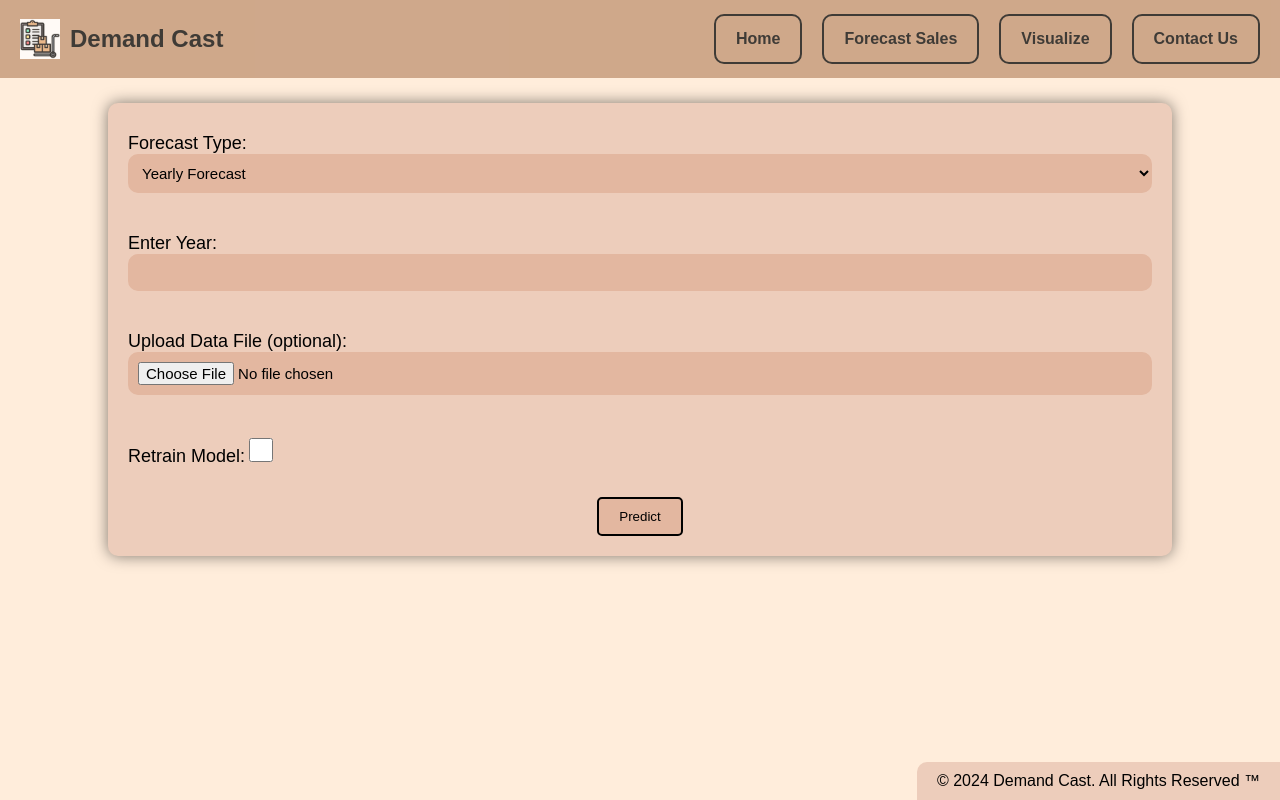
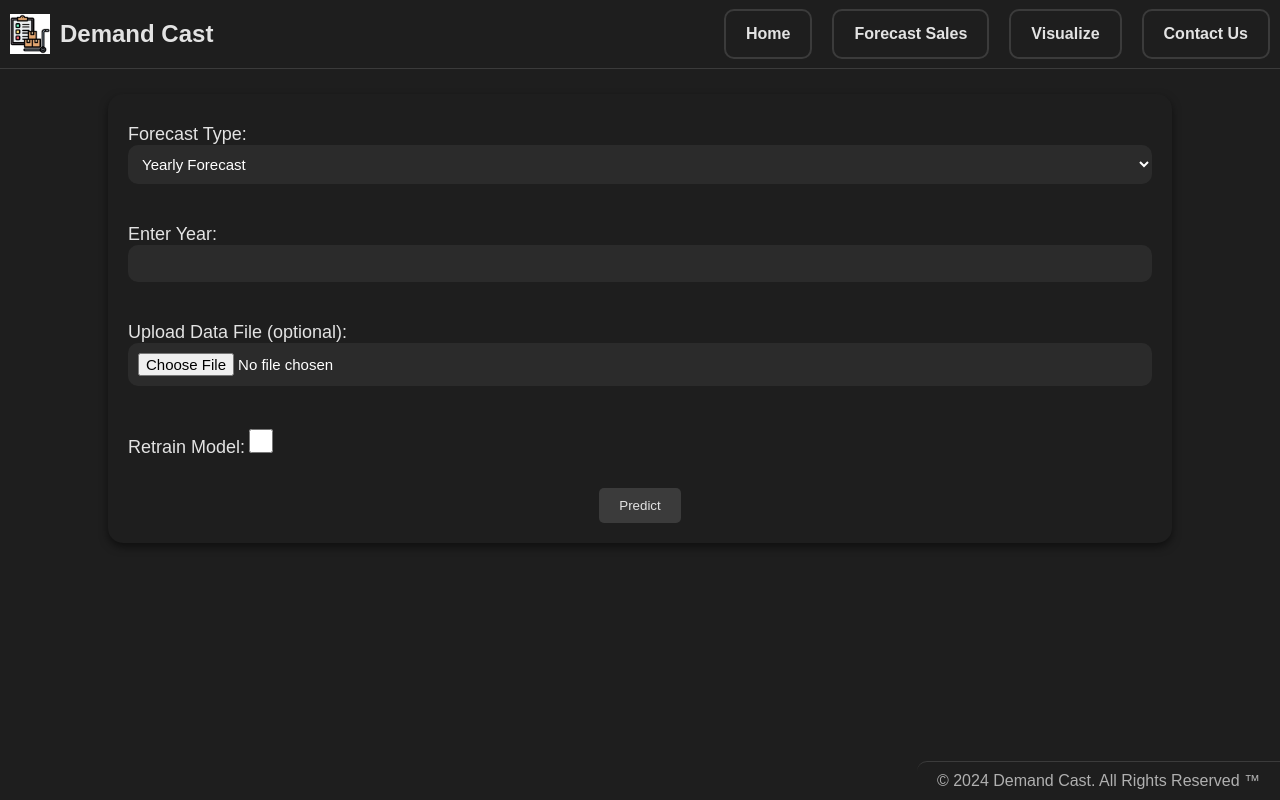
Before and after one commit to Inventory-Management05/Demand_Forecasting, a React (Vite) app in the folder frontend/: page /forecast-sales in a window 1280 px wide. Built offline with nearby package versions, Linux system fonts and the light colour scheme.

Commit message:
Visual Updation to the Code

```diff
--- a/frontend/package.json
+++ b/frontend/package.json
@@ -11,6 +11,7 @@
   },
   "dependencies": {
     "axios": "^1.7.2",
+    "lucide-react": "^0.441.0",
     "powerbi-client": "^2.23.1",
     "powerbi-client-react": "^1.4.0",
     "react": "^18.3.1",
--- a/frontend/src/App.css
+++ b/frontend/src/App.css
@@ -2,17 +2,17 @@
 body {
   margin: 0;
   font-family: Arial, sans-serif;
-  /* background-image: url('./assets/homeImage2.jpg'); Replace with your image path */
   background-size: cover;
   background-repeat: no-repeat;
   background-attachment: fixed;
-  background-color:#FFEDDB; /* Background color with 50% opacity */
+  background-color: #1E1E1E; /* Dark background color */
+  color: #E3E3E3; /* Light text color */
 }
 
 body::before {
   width: 100%;
   height: 100%;
-  background-color: rgba(255, 255, 255, 0.6); /* White overlay with 75% opacity */
+  background-color: rgba(0, 0, 0, 0.6); /* Dark overlay */
   z-index: -1;
 }
 
@@ -21,10 +21,11 @@ body::before {
   display: flex;
   justify-content: space-between;
   align-items: center;
-  background-color: #BF9270;
-  padding: 5px 20px;
+  background-color: #1E1E1E; /* Dark background color */
+  color: #E3E3E3; /* Light text color */
+  padding: 0 10px 0 10px ;
   position: relative;
-  opacity: 0.75;
+  border-bottom: 1px solid #3B3B3B; /* Border to separate from content */
 }
 
 .navbar-left {
@@ -38,7 +39,7 @@ body::before {
 }
 
 .company-name {
-  color: black;
+  color: #E3E3E3; /* Light text color */
   position: relative;
   font-size: 24px;
   font-weight: bold;
@@ -50,9 +51,9 @@ body::before {
 }
 
 .navbar-links a {
-  color: black;
+  color: #E3E3E3; /* Light text color */
   text-decoration: none;
-  border: 2px solid #000000;
+  border: 2px solid #3B3B3B; /* Dark border color */
   border-radius: 10px;
   padding: 14px 20px;
   text-align: center;
@@ -60,12 +61,12 @@ body::before {
 }
 
 .navbar-links a:hover {
-  background-color: #FFEDDB;
+  background-color: #3B3B3B; /* Darker background color on hover */
   border-radius: 4px;
 }
 
 .navbar-links a:active {
-  background-color: #1a1a1a;
+  background-color: #555555; /* Slightly lighter dark color on active */
   border-radius: 4px;
 }
 
@@ -73,7 +74,7 @@ body::before {
 .hamburger {
   display: none;
   font-size: 30px;
-  color: black;
+  color: #E3E3E3; /* Light text color */
   cursor: pointer;
 }
 
@@ -86,7 +87,7 @@ body::before {
     position: absolute;
     top: 60px;
     left: 0;
-    background-color: #333;
+    background-color: #1E1E1E; /* Dark background color */
     padding: 0;
   }
 
@@ -104,13 +105,23 @@ body::before {
   position: fixed;
   bottom: 0;
   right: 0;
-  background-color: #EDCDBB; /* Semi-transparent black background */
-  color: black;
+  background-color: #1E1E1E; /* Dark background color */
+  color: #B0B0B0; /* Light gray text color */
   padding: 10px 20px;
   border-top-left-radius: 10px;
   z-index: 1; /* Ensure it appears above the overlay */
+  border-top: 1px solid #3B3B3B; /* Dark border color */
 }
 
 .footer p {
   margin: 0;
 }
+
+.footer a {
+  color: #B0B0B0; /* Light gray text color */
+  text-decoration: none;
+}
+
+.footer a:hover {
+  color: #E3E3E3; /* Lighter color on hover */
+}
--- a/frontend/src/App.jsx
+++ b/frontend/src/App.jsx
@@ -15,7 +15,7 @@ const App = () => {
 
   return (
     <Router>
-      <div>
+      <div className="app-container">
         <nav className="navbar">
           <div className="navbar-left">
             <img src="/logo1.jpg" alt="Company Logo" className="logo" />
@@ -31,12 +31,14 @@ const App = () => {
             <Link to="/contact" onClick={toggleNav}>Contact Us</Link>
           </div>
         </nav>
+        <main className="main-content">
           <Routes>
             <Route path="/" element={<Home />} />
             <Route path="/contact" element={<Contact />} />
             <Route path="/services" element={<Services />} />
             <Route path="/forecast-sales" element={<ForecastSales />} />
           </Routes>
+        </main>
         <footer className="footer">
           <p>&copy; 2024 Demand Cast. All Rights Reserved ™</p>
         </footer>
--- a/frontend/src/pages/Contact.css
+++ b/frontend/src/pages/Contact.css
@@ -4,50 +4,51 @@
     align-items: center;
     gap: 20px;
     padding: 20px;
+    background-color: #1E1E1E; /* Dark background */
 }
 
 .contact-section {
     width: 80%;
-    background-color: #EDCDBB; /* Light blue with 50% opacity */
+    background-color: #2B2B2B; /* Darker section background */
     padding: 20px;
-    border-radius: 10px;
+    border-radius: 15px;
     margin-bottom: 20px;
 }
 
 .contact-text {
-    color: black;
+    color: #FFFFFF;
     text-align: center;
 }
 
 .team-members {
-
     display: flex;
     justify-content: space-around;
     gap: 20px;
-    flex-wrap: wrap; /* Ensure proper wrapping on smaller screens */
+    flex-wrap: wrap;
 }
 
 .team-member {
-    background-color: #E3B7A0;
-    width: 30%; /* Make each card take 30% of the width */
-    padding: 10px;
+    background-color: #3B3B3B; /* Darker card background */
+    width: 30%;
+    padding: 15px;
     border-radius: 10px;
     margin: 10px 0;
     text-align: center;
+    box-shadow: 0 4px 8px rgba(0, 0, 0, 0.5);
 }
 
 .team-member h3 {
-    color: black; /* Similar background color to cards */
+    color: #E3E3E3; /* Light text color for headings */
     margin-bottom: 5px;
 }
 
 .team-member p {
-    color: black;
+    color: #B0B0B0; /* Slightly lighter text color */
     margin: 2px 0;
 }
 
 .team-member p strong {
-    color: black; /* Emphasize strong text */
+    color: #FFFFFF; /* Emphasize strong text */
 }
 
 @media (max-width: 1200px) {
@@ -56,7 +57,7 @@
     }
 
     .team-member {
-        width: 45%; /* Make each card take 45% of the width on medium screens */
+        width: 45%;
     }
 }
 
@@ -67,7 +68,7 @@
     }
 
     .team-member {
-        width: 100%; /* Make each card take 100% of the width on small screens */
+        width: 100%;
     }
 }
 
--- a/frontend/src/pages/ForecastSales.css
+++ b/frontend/src/pages/ForecastSales.css
@@ -4,11 +4,11 @@
   align-items: center;
   gap: 20px;
   padding: 20px;
-  background-color: #EDCDBB;
-  border-radius: 10px;
+  background-color: #1E1E1E;
+  border-radius: 15px;
   width: 80%;
   margin: 25px auto;
-  box-shadow: 0 0 15px rgba(0, 0, 0, 0.5);
+  box-shadow: 0 4px 8px rgba(0, 0, 0, 0.5);
 }
 
 .forecast-form {
@@ -21,11 +21,9 @@
 
 .forecast-label {
   padding: 10px;
-  color: black;
+  color: #E3E3E3;
   font-size: 18px;
   width: 100%;
-  display: inline;
-  align-items: center;
 }
 
 .forecast-retrain {
@@ -35,13 +33,12 @@
 .forecast-checkbox {
   height: 3vh;
   width: 3vh;
-  color: bisque;
 }
 
 .forecast-input {
   padding: 10px;
-  color: black;
-  background-color: #E3B7A0;
+  color: #FFFFFF;
+  background-color: #2B2B2B;
   border: none;
   border-radius: 10px;
   font-size: 15px;
@@ -51,18 +48,16 @@
 
 .forecast-button {
   padding: 10px 20px;
-  background-color: #E3B7A0;
-  color: black;
+  background-color: #3B3B3B;
+  color: #E3E3E3;
   border: none;
   border-radius: 5px;
   cursor: pointer;
   transition: background-color 0.3s ease;
-  border: 2px solid #000000;
 }
 
 .forecast-button:hover {
-  background-color: #FFEDDB;
-  border-radius: 4px;
+  background-color: #4A4A4A;
 }
 
 .forecast-error {
@@ -76,7 +71,7 @@
 }
 
 .forecast-total {
-  color: black;
+  color: #E3E3E3;
   font-size: 24px;
   margin-bottom: 20px;
 }
@@ -88,12 +83,11 @@
 }
 
 h3 {
-  color: black;
+  color: #E3E3E3;
   font-size: 20px;
   margin-bottom: 10px;
 }
 
-/* Responsive styles */
 @media (max-width: 1200px) {
   .forecast-container {
     width: 90%;
--- a/frontend/src/pages/Home.css
+++ b/frontend/src/pages/Home.css
@@ -1,43 +1,41 @@
-/* Home.css */
-
 .home-container {
   display: flex;
   flex-direction: column;
   align-items: center;
-    /* gap: 20px; */
   padding: 15px;
+  background-color: #1E1E1E;
 }
 
 .home-section {
   width: 80%;
-    background-color: #EDCDBB; /* Light blue with 50% opacity */
+  background-color: #2B2B2B;
   padding: 12px;
-    border-radius: 10px;
+  border-radius: 15px;
   margin-bottom: 10px;
 }
 
 .home-text {
-    color:#000000;
+  color: #E3E3E3;
   text-align: center;
 }
 
 .home-images {
   display: flex;
-    flex-wrap: wrap; /* Allows the images to wrap on smaller screens */
+  flex-wrap: wrap;
   justify-content: space-around;
   gap: 20px;
 }
 
 .card {
-    color: rgb(0, 0, 0);
+  color: #E3E3E3;
   font-size: 18px;
-    background-color: #E3B7A0;/*rgba(129, 53, 53, 0.866)*/
-    border-radius: 10px;
-    box-shadow: 0 4px 8px rgba(0, 0, 0, 0.1);
+  background-color: #3B3B3B;
+  border-radius: 15px;
+  box-shadow: 0 4px 8px rgba(0, 0, 0, 0.5);
   padding: 15px;
   text-align: center;
-    flex: 1 1 30%; /* Makes the cards flexible */
-    max-width: 300px; /* Sets a max width for the cards */
+  flex: 1 1 30%;
+  max-width: 300px;
   display: flex;
   flex-direction: column;
   align-items: center;
@@ -51,14 +49,14 @@
   border-radius: 10px;
 }
 
-  .card h3{
-    color: #000000;
+.card h3 {
+  color: #E3E3E3;
 }
+
 .card p {
   margin-top: 10px;
 }
 
-  /* Responsive styles */
 @media (max-width: 1200px) {
   .home-section {
       width: 90%;
@@ -72,7 +70,7 @@
   }
 
   .card {
-      flex: 1 1 45%; /* Adjusts card width for tablets */
+      flex: 1 1 45%;
   }
 }
 
@@ -88,7 +86,7 @@
   }
 
   .card {
-      flex: 1 1 80%; /* Adjusts card width for mobile devices */
-      max-width: 100%; /* Removes max width on small screens */
+      flex: 1 1 80%;
+      max-width: 100%;
   }
 }
```
Also changed, not shown: frontend/src/pages/InputData.css (+35 -27 lines), frontend/src/pages/Services.jsx (+1 -1 lines), 1 other file (tests, documents, lock files or other folders). Lines whose indentation alone changed are shown as unchanged.
